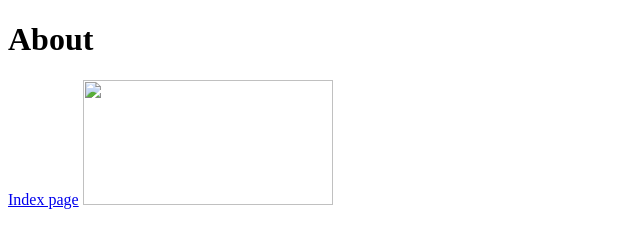
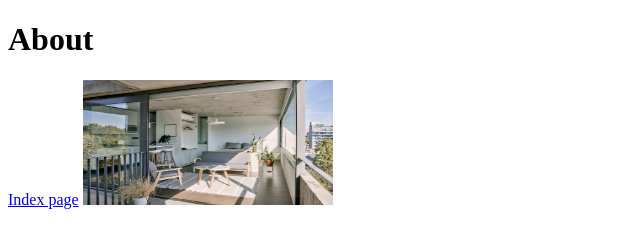
Before and after one commit to perr0112/sipario, a website with bundled scripts: page about.html in a window 1280 px wide. Shown: the whole page, without its empty margins (0-640 px from the left). Built offline with nearby package versions, Linux system fonts and the light colour scheme; files whose address does not match are found by name.

Commit message:
feat: add html content

```diff
--- a/about.html
+++ b/about.html
@@ -7,12 +7,11 @@
     <link rel="stylesheet" type="text/css" href="./s.css" />
   </head>
   <body>
-    <div data-load-container>
-      <h1>About</h1>
 
-      <a href="index.html">Index page</a>
-
-      <img src="./img/1.png" width="250" height="125" />
+      <div data-load-container data-modular-namespace="about">
+          <h1>About</h1>
+          <a href="index.html">Index page</a>
+          <img src="./img/1.png" width="250" height="125" />
     </div>
 
     <script src="./main.js" type="module"></script>
```
Also changed, not shown: index.html (+4 -5 lines), img/1.png (added).
